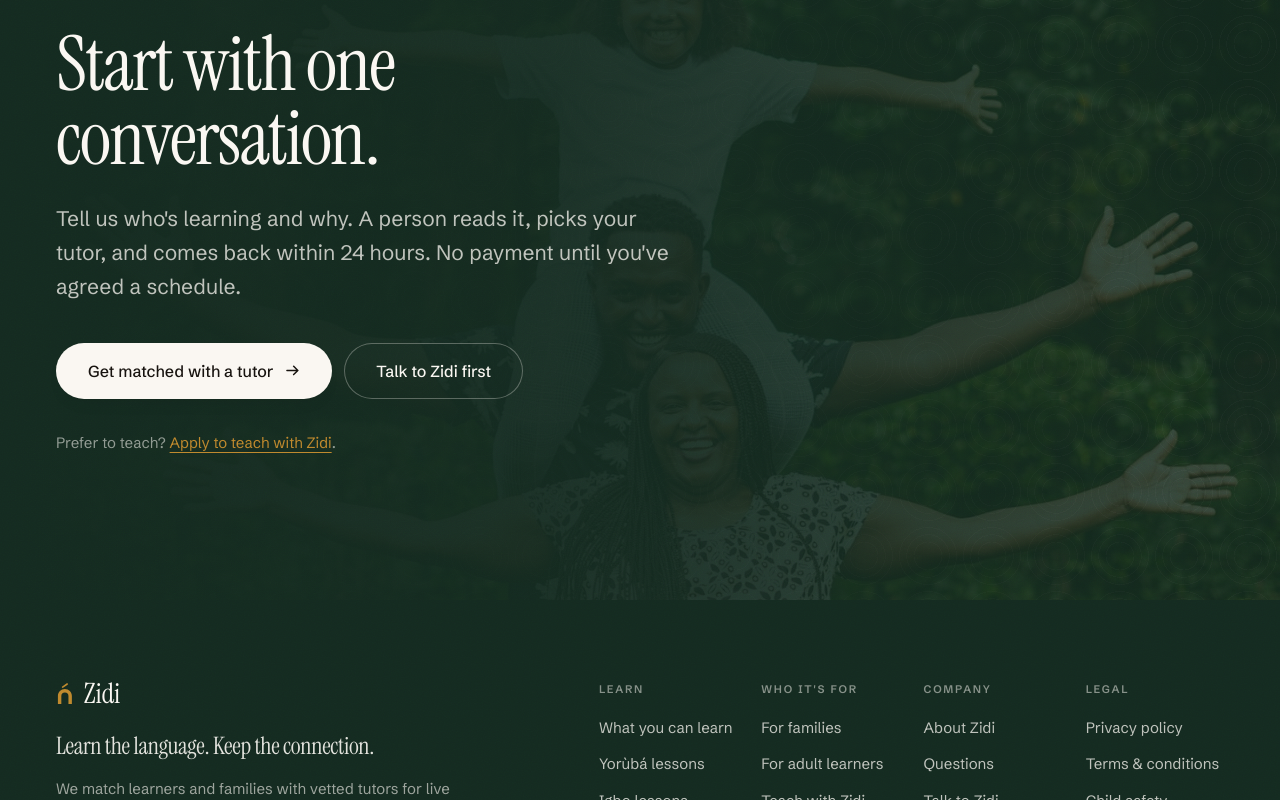
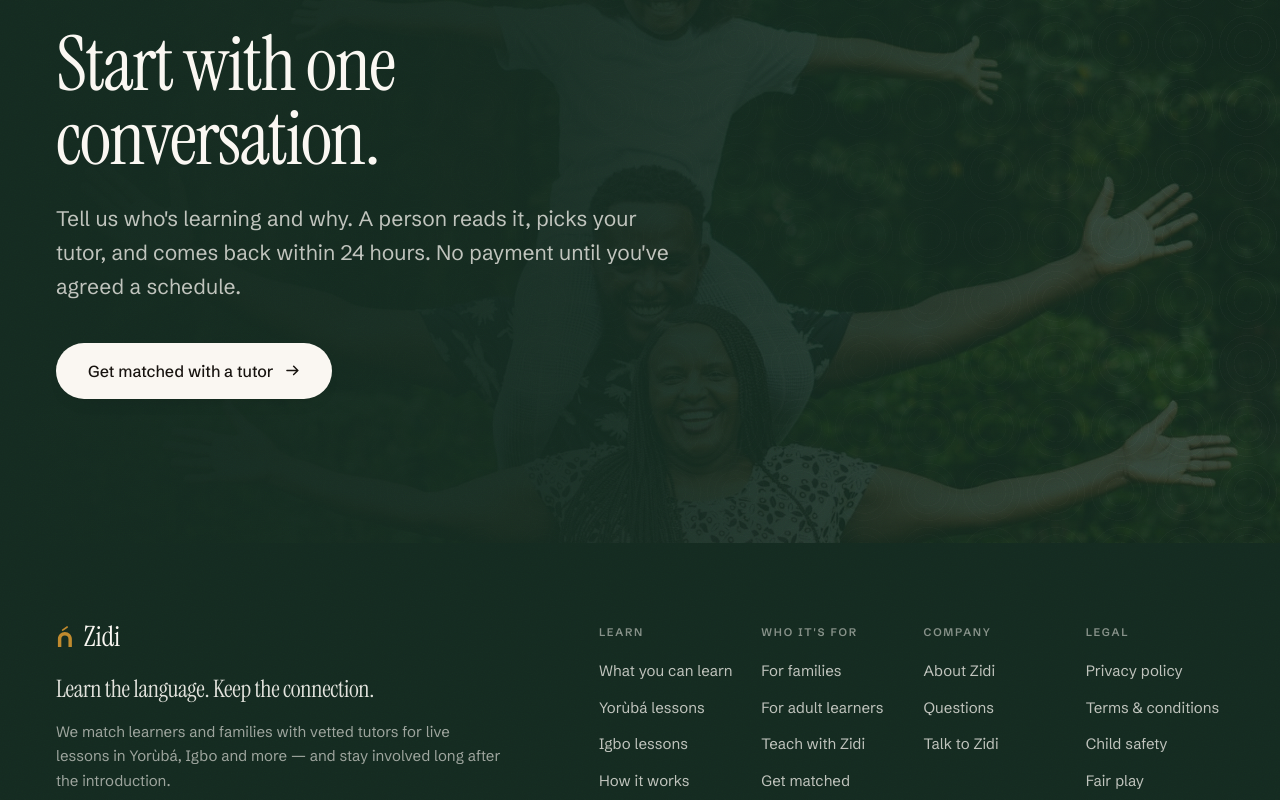
Before and after one commit to Lushegs01/Zidi, a Next.js app: page / in a window 1280 px wide. Shown: the part 9983-10783 px from the top of the page. Built offline with nearby package versions, Linux system fonts and the light colour scheme.

Commit message:
feat: remove talk to zidi button and teach link from final cta

```diff
--- a/components/sections/final-cta.tsx
+++ b/components/sections/final-cta.tsx
@@ -1,12 +1,10 @@
 "use client";
 
 import Image from "next/image";
-import Link from "next/link";
 import { useRef, useEffect } from "react";
 import joy from "@/assets/images/joy.jpg";
 import { Container } from "@/components/ui/layout";
 import { Reveal } from "@/components/ui/reveal";
-import { ButtonLink } from "@/components/ui/button";
 import { TrackedCta } from "@/components/ui/tracked-cta";
 
 /**
@@ -88,21 +86,7 @@ export function FinalCta({
             >
               Get matched with a tutor
             </TrackedCta>
-            <ButtonLink href="/contact" variant="on-dark-outline" size="lg">
-              Talk to Zidi first
-            </ButtonLink>
           </div>
-
-          <p className="mt-8 text-[0.9375rem] text-bone/55">
-            Prefer to teach?{" "}
-            <Link
-              href="/teach"
-              className="text-amber underline underline-offset-4 hover:text-bone"
-            >
-              Apply to teach with Zidi
-            </Link>
-            .
-          </p>
         </Reveal>
       </Container>
     </section>
```
